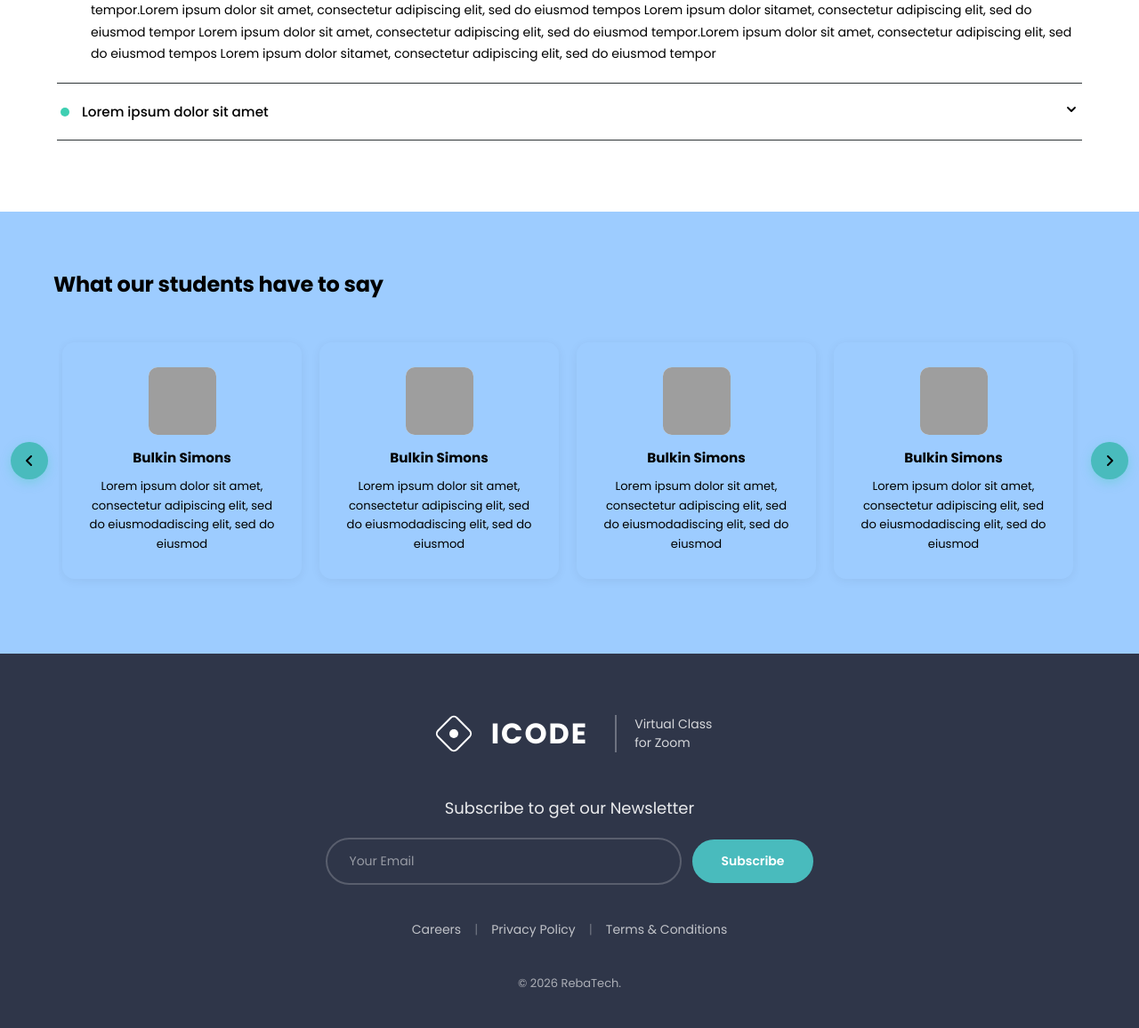
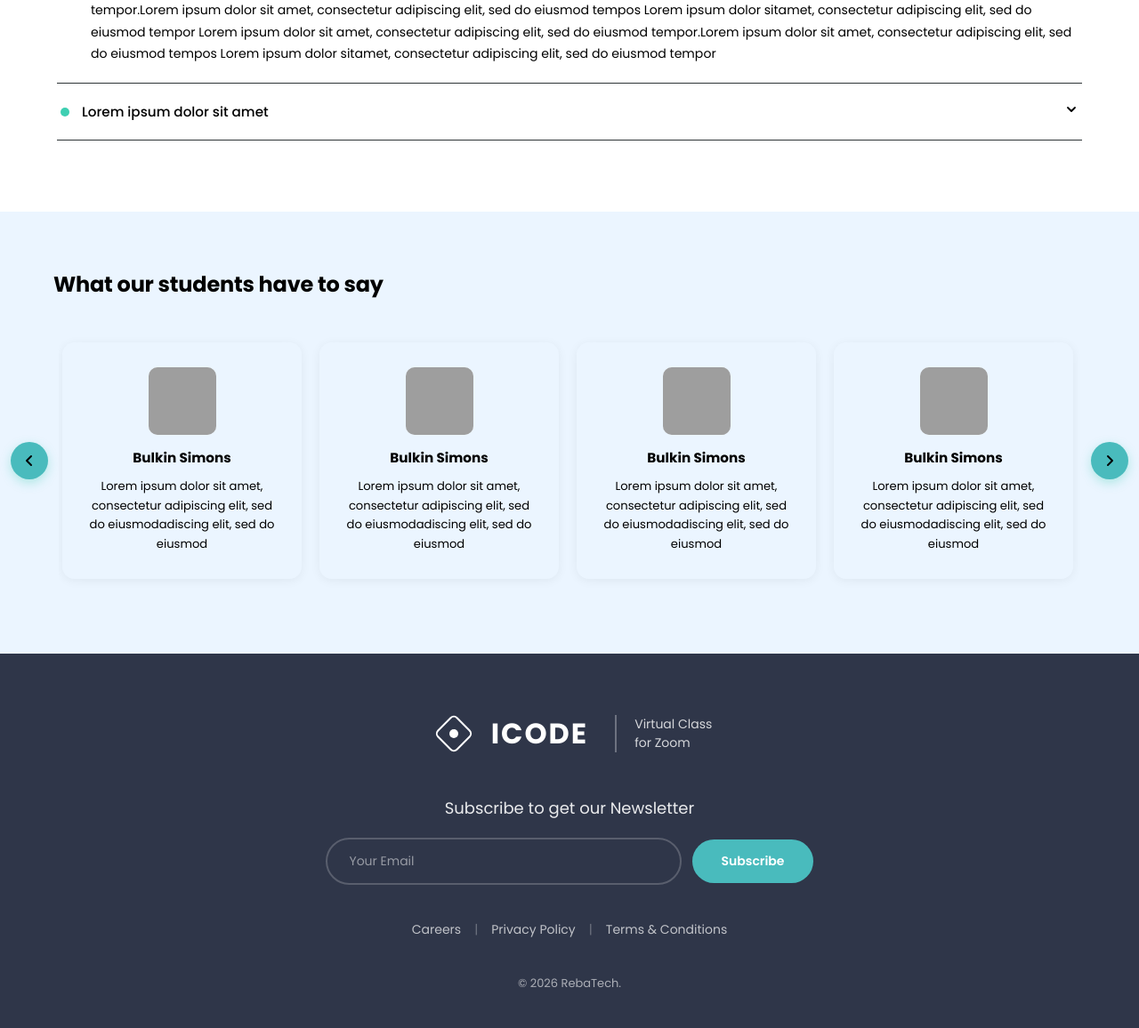
Before and after one commit to pSeudnotsudo/i-code-lab, a Django app: page //membership in a window 1280 px wide. Shown: the part 1496-2652 px from the top of the page at 89% size. Run offline with Django 5.2, Linux system fonts and the light colour scheme; grey boxes are pictures that could not be loaded.

Commit message:
st:testimonial-section-styling - optimize section styling

```diff
--- a/static/css/styles.css
+++ b/static/css/styles.css
@@ -1856,7 +1856,6 @@
 
   .ft-membership-card__btn--outline:hover {
     border-color: #ffffff;
-    /* background: rgba(62, 207, 178, 0.06); */
     background: var(--primary-teal);
     color: #ffffff;
 
@@ -1870,7 +1869,7 @@
 
   .ft-membership-card__btn--solid:hover {
     background: var(--primary-teal);
-    /* border-color: var(--ft-teal-dark); */
+
   }
 
   /* ===========================
@@ -2020,7 +2019,7 @@
      =========================== */
   .ft-membership-testimonials {
     /* background: #9DCCFF; */
-    background: #9DCCFF;
+    background: #ebf5ff;
     padding: 64px 0 72px;
 
   }
```
